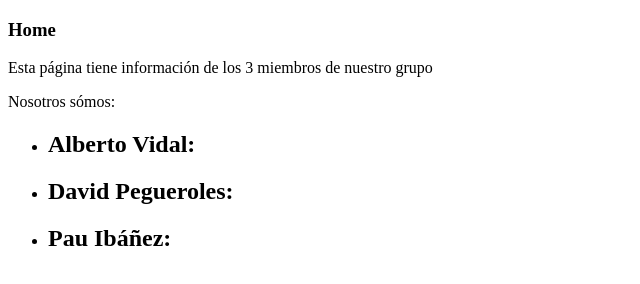
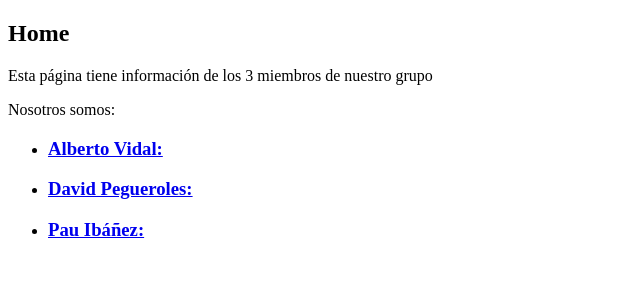
Before and after one commit to pauIbanez/HTML-Challenge01-DPA, a plain HTML site: page index.html in a window 1280 px wide. Shown: the whole page, without its empty margins (0-640 px from the left). Drawn offline with Linux system fonts and the light colour scheme.

Commit message:
Added links and list of team members

```diff
--- a/index.html
+++ b/index.html
@@ -7,13 +7,13 @@
   </head>
   <body>
     <main>
-      <h3>Home</h3>
+      <h2>Home</h2>
       <p>Esta página tiene información de los 3 miembros de nuestro grupo</p>
-      <p>Nosotros sómos:
+      <p>Nosotros somos:
         <ul>
-          <li><h2>Alberto Vidal:</h2> <a href="cv.html/#alberto"></a></li>
-          <li><h2>David Pegueroles:</h2> <a href="cv.html/#david"></a></li>
-          <li><h2>Pau Ibáñez:</h2> <a href="cv.html/#pau"></a></li>
+          <li><a href="cv.html/#alberto"><h3>Alberto Vidal:</h3> </a></li>
+          <li><a href="cv.html/#david"><h3>David Pegueroles:</h3> </a></li>
+          <li><a href="cv.html/#pau"><h3>Pau Ibáñez:</h3> </a></li>
         </ul>
       </p>
     </main>
```
